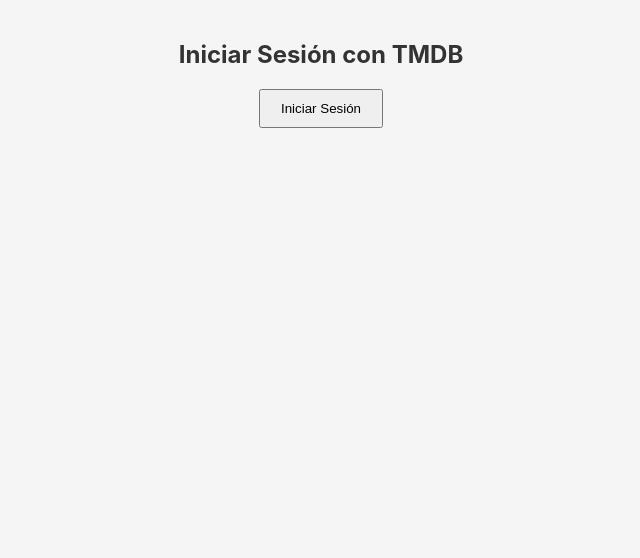
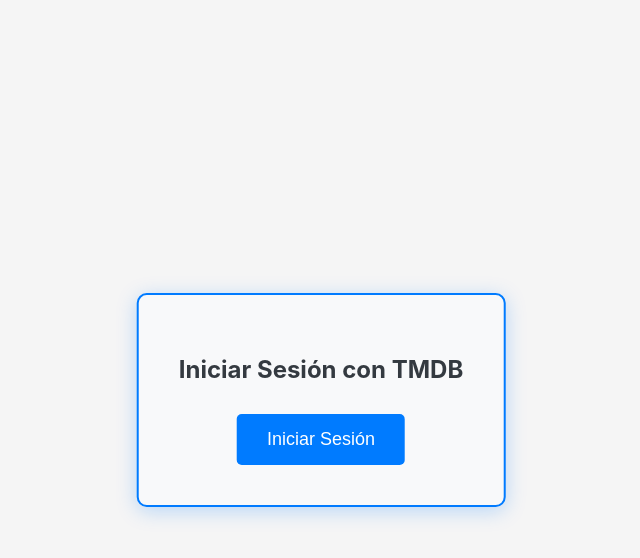
Before and after one commit to rooseveltalej/pry-diseno-fase-uno, a React (Vite) app in the folder client/: page / in a window 1280 px wide. Shown: the top 558 px of the page, without its empty margins (319-959 px from the left). Built offline with nearby package versions, Linux system fonts and the light colour scheme.

Commit message:
styles: login component

```diff
--- /dev/null
+++ b/client/src/components/login/LoginForm.css
@@ -0,0 +1,35 @@
+.login-container {
+    max-width: 500px;
+    margin: 0 auto;
+    padding: 40px;
+    border: 2px solid #007BFF;
+    border-radius: 10px;
+    box-shadow: 0 4px 20px rgba(0, 123, 255, 0.25);
+    text-align: center;
+    background-color: #f8f9fa;
+    position: absolute;
+    top: 50%;
+    left: 50%;
+    transform: translate(-50%, -50%);
+  }
+
+  .login-title {
+    margin-bottom: 30px;
+    color: #343a40;
+    font-size: 24px;
+  }
+
+  .login-button {
+    padding: 15px 30px;
+    cursor: pointer;
+    background-color: #007bff;
+    border: none;
+    border-radius: 5px;
+    color: white;
+    font-size: 18px;
+    transition: background-color 0.3s ease;
+  }
+
+  .login-button:hover {
+    background-color: #0056b3;
+  }
--- a/client/src/components/login/LoginForm.jsx
+++ b/client/src/components/login/LoginForm.jsx
@@ -1,9 +1,8 @@
-// src/Login.js
 import { useState } from 'react';
+import './LoginForm.css';  // Importa los estilos específicos para el formulario de inicio de sesión
 
 const Login = () => {
   const [requestToken, setRequestToken] = useState(null);
-
   const apiKey = "af7264be91d3f252b1abe33245f3b69f";
 
   // Función para solicitar un token de inicio de sesión
@@ -32,10 +31,10 @@
   };
 
   return (
-    <div style={{ maxWidth: '400px', margin: '0 auto', padding: '20px', textAlign: 'center' }}>
-      <h2>Iniciar Sesión con TMDB</h2>
+    <div className="login-container">
+      <h2 className="login-title">Iniciar Sesión con TMDB</h2>
       <form onSubmit={handleSubmit}>
-        <button type="submit" style={{ padding: '10px 20px', cursor: 'pointer' }}>
+        <button type="submit" className="login-button">
           Iniciar Sesión
         </button>
       </form>
```
